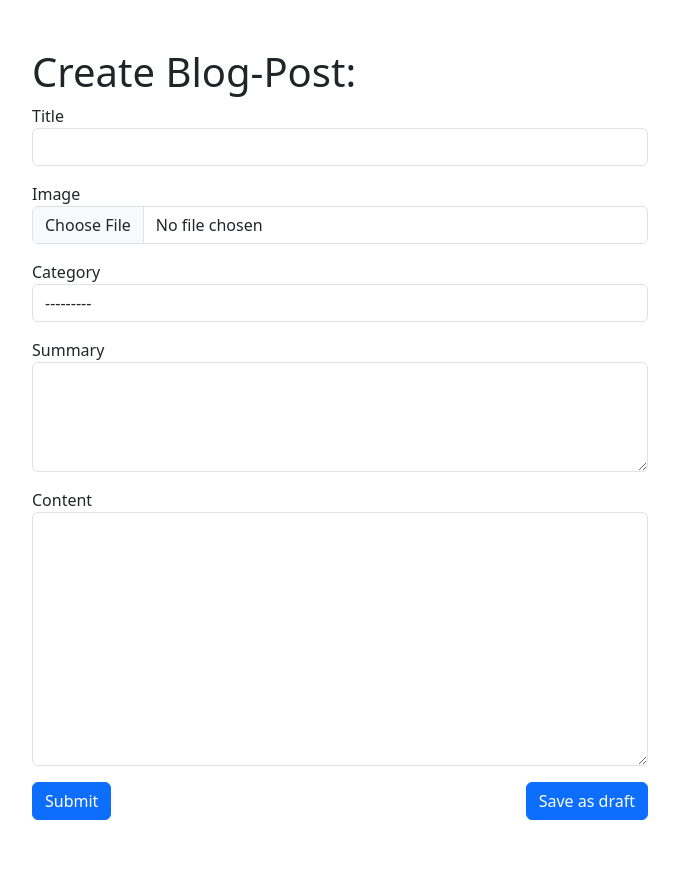
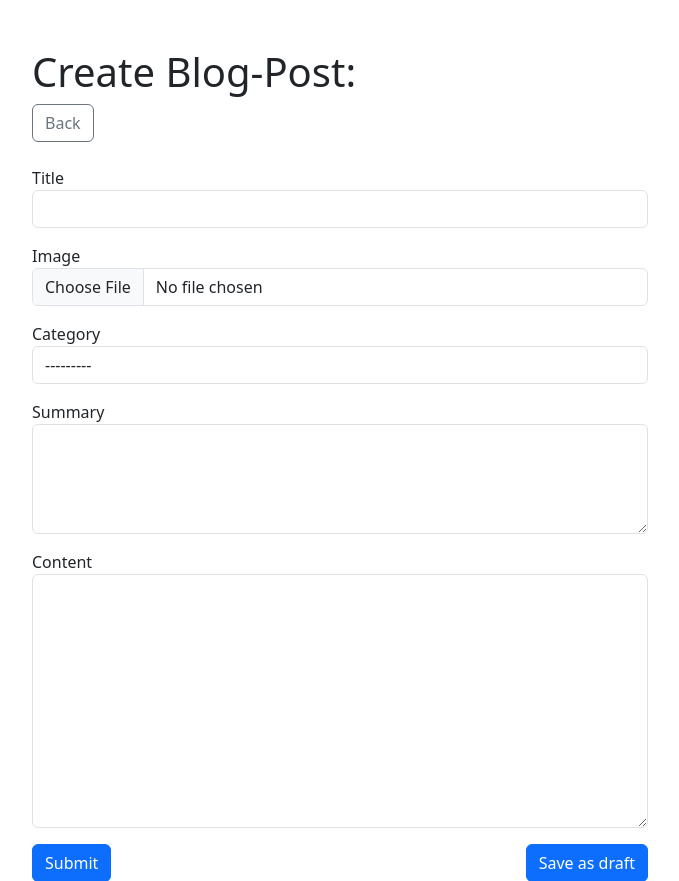
Before and after one commit to visha1codehub/Medical-Blogpost-Project, a Django app: page /create-blogpost/ in a window 1280 px wide. Shown: the part 56-937 px from the top of the page, without its empty margins (300-979 px from the left). Before the commit the page ends 876 px from the top, so only its background shows below. Run offline with Django 4.2, Linux system fonts and the light colour scheme; a user stored in the database is signed in; data comes from the database, SQL or seed files in the repository; some libraries are stand-ins or nearby versions.

Commit message:
feat: add back-buttons

```diff
--- a/myapp/templates/myapp/blogpost_detail.html
+++ b/myapp/templates/myapp/blogpost_detail.html
@@ -13,6 +13,8 @@
 {% block content %}
 
 <div class="container container-border">
+  <a href="{% url 'doctor-dashboard' %}" class="btn btn-outline-secondary"><i class="fas fa-arrow-left"></i> Back</a>
+    <br><br>
     <div class="row">
       <div class="col-md-8 offset-md-2">
         <div>
--- a/myapp/templates/myapp/blogpost_form.html
+++ b/myapp/templates/myapp/blogpost_form.html
@@ -6,6 +6,8 @@
 
 <div class="container w-50">
     <h1>Create Blog-Post:</h1>
+    <a href="{% url 'doctor-dashboard' %}" class="btn btn-outline-secondary"><i class="fas fa-arrow-left"></i> Back</a>
+    <br><br>
     <form method="POST" action="" enctype="multipart/form-data">
       {% csrf_token %}
       {% for field in form %}
```
